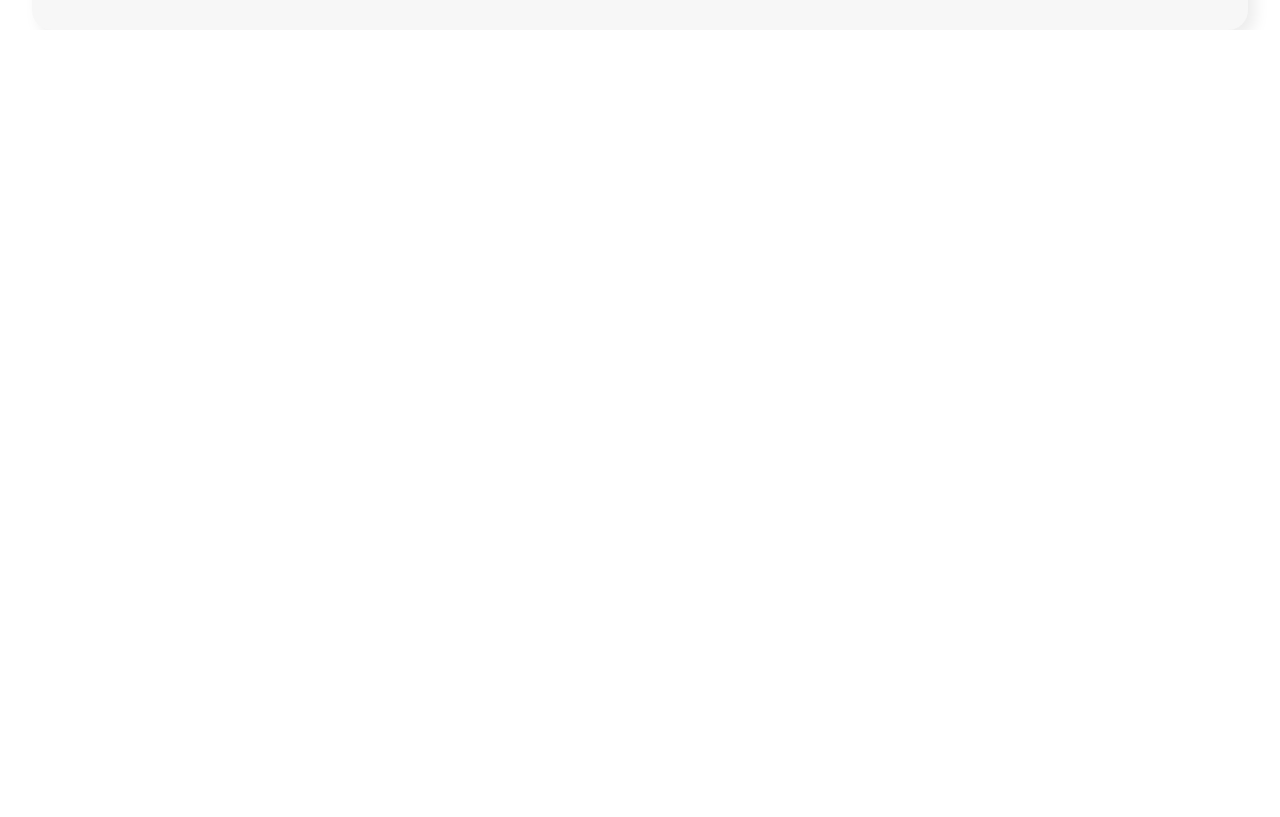
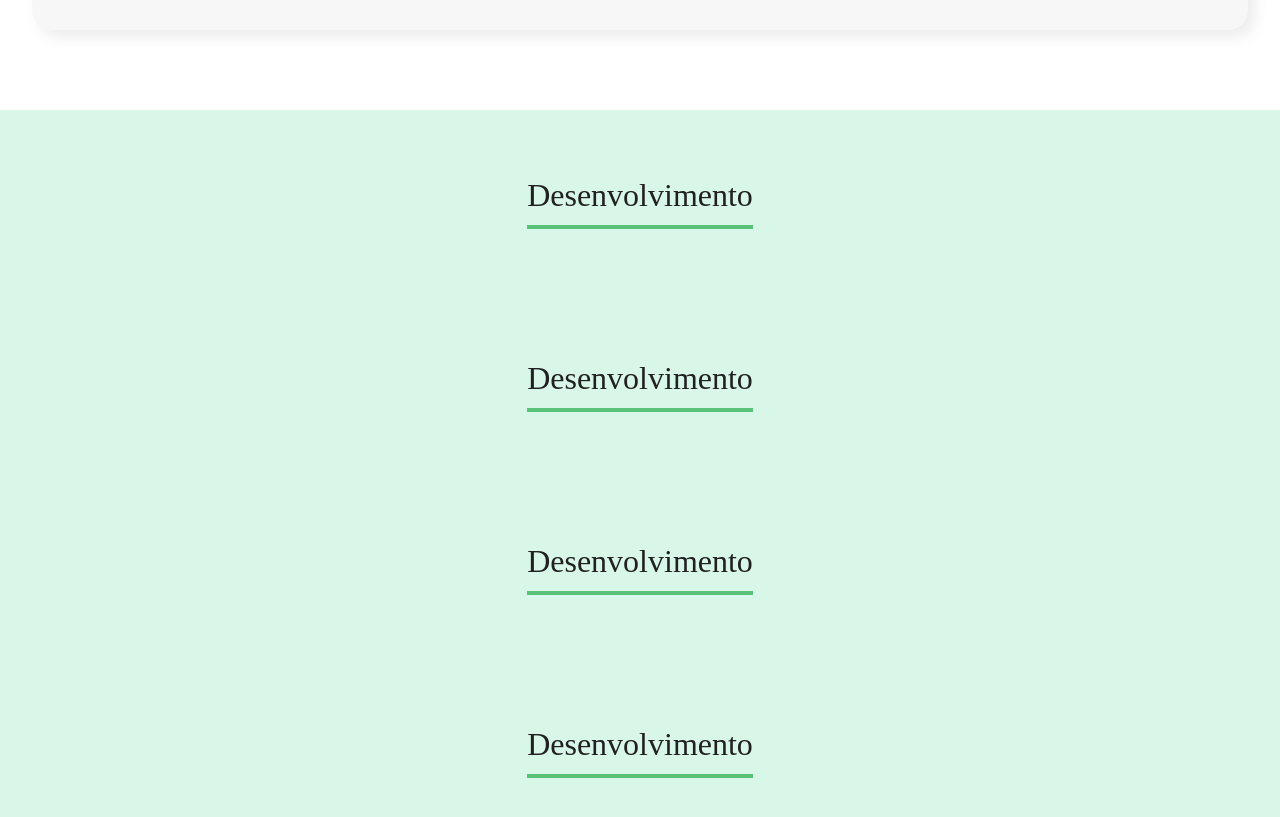
Before and after one commit to MatheusGorga/organo, a React (Create React App) app: page / in a window 1280 px wide. Shown: the part 1337-2154 px from the top of the page. Before the commit the page ends 1367 px from the top, so only its background shows below. Built offline with nearby package versions, Linux system fonts and the light colour scheme.

Commit message:
create time component

```diff
--- a/src/App.js
+++ b/src/App.js
@@ -1,6 +1,8 @@
 import { useState } from 'react';
 import Banner from './components/Banner/Banner';
 import Formulario from './components/Formulario/Formulario';
+import Time from './components/Time/Time';
+
 
 function App() {
   const [colaboradores, setColaboradores] = useState([])
@@ -12,10 +14,12 @@ function App() {
 
   return (
     <div >
-      <header >
-        <Banner />
-        <Formulario aoColaboradorCadastrado={colaborador => aoNovoColaboradorAdicionado(colaborador)} />
-      </header>
+      <Banner />
+      <Formulario aoColaboradorCadastrado={colaborador => aoNovoColaboradorAdicionado(colaborador)} />
+      <Time nome='Desenvolvimento' />
+      <Time nome='Desenvolvimento' />
+      <Time nome='Desenvolvimento' />
+      <Time nome='Desenvolvimento' />
     </div>
   );
 }
--- a/src/components/Formulario/Formulario.css
+++ b/src/components/Formulario/Formulario.css
@@ -6,7 +6,6 @@
 
 .formulario form {
   max-width: 80%;
-  position: absolute;
   width: 1121px;
   background: #F7F7F7;
   box-shadow: 7px 7px 15px rgba(0, 0, 0, 0.08);
--- /dev/null
+++ b/src/components/Time/Time.css
@@ -0,0 +1,21 @@
+.time {
+  padding: 32px;
+  text-align: center;
+  background-color: #D9F7E9;
+}
+
+.time h3 {
+  font-family: 'Prata';
+  font-style: normal;
+  font-weight: 400;
+  font-size: 32px;
+  line-height: 43px;
+  display: flex;
+  align-items: center;
+  text-align: center;
+
+  color: #212121;
+  border-bottom: 4px solid #57c278;
+  display: inline-block;
+  padding-bottom: 8px;
+}
--- /dev/null
+++ b/src/components/Time/Time.jsx
@@ -0,0 +1,11 @@
+import './Time.css';
+
+function Time(props) {
+  return (
+    <section className='time'>
+      <h3>{props.nome}</h3>
+    </section>
+  );
+}
+
+export default Time;
```
Also changed, not shown: src/index.css (line endings or trailing spaces).
